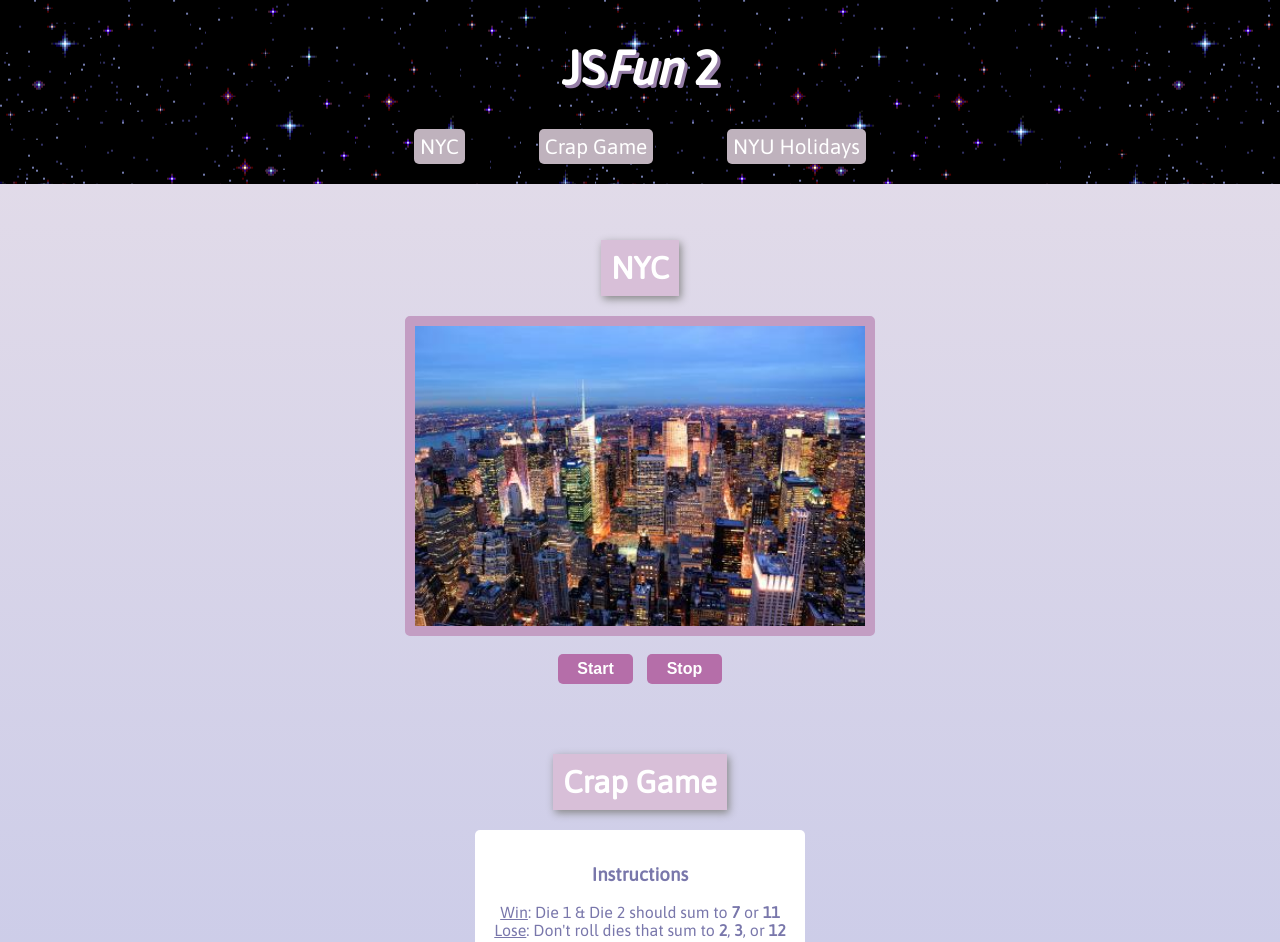
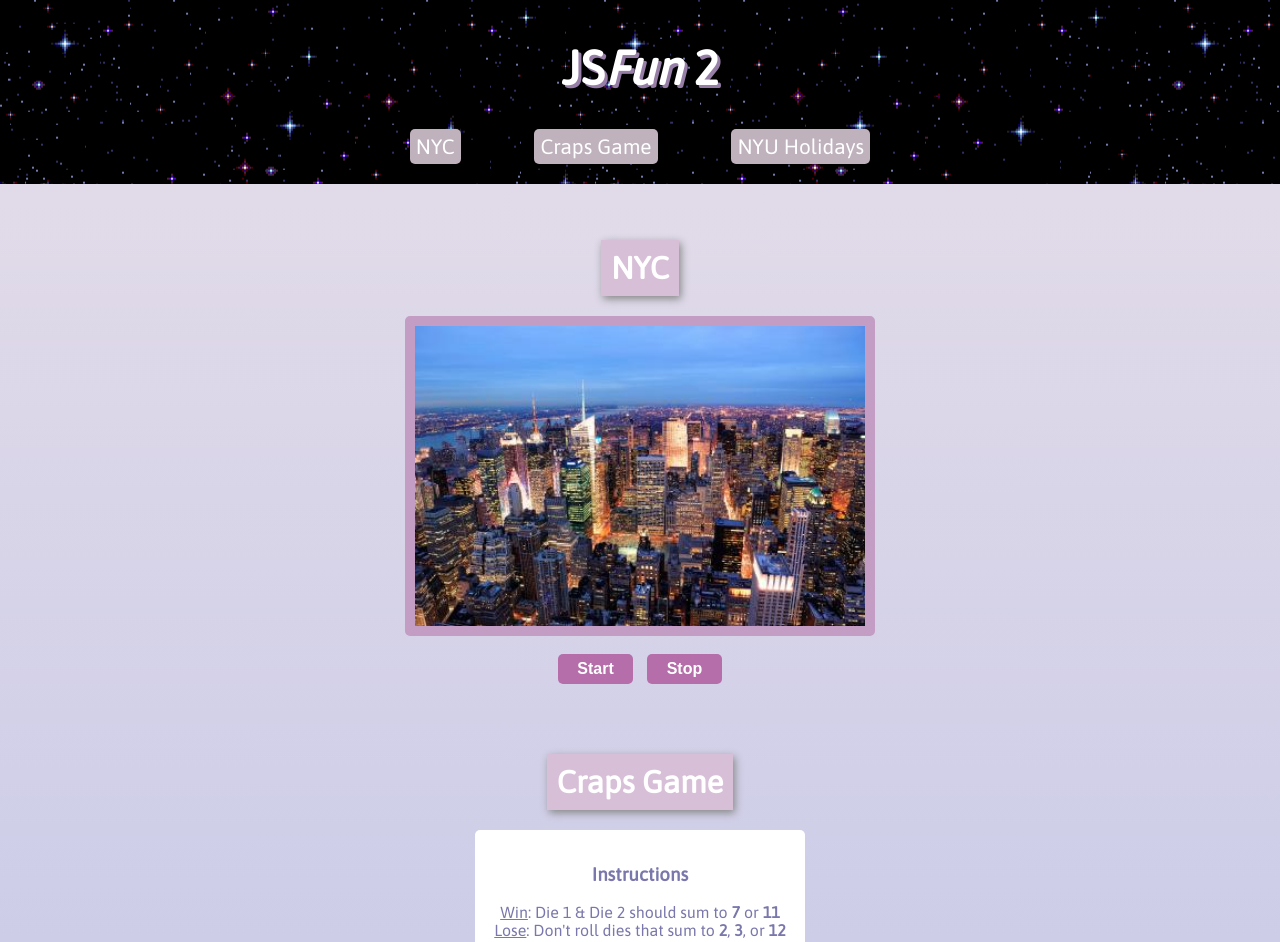
Before and after one commit to Jen-Lopez/Web-Development-F19, a PHP site: page /asg3/index.html in a window 1280 px wide. Shown: the top 942 px of the page. Run offline with PHP 8.4, Linux system fonts and the light colour scheme.

Commit message:
New project

```diff
--- a/asg3/index.html
+++ b/asg3/index.html
@@ -13,7 +13,7 @@
             <h1><span class = "head">JS<i>Fun</i> 2</span></h1>
             <ul>
                 <li> <a href="#nyc">NYC</a></li>
-                <li> <a href="#crap">Crap Game</a></li>
+                <li> <a href="#craps">Craps Game</a></li>
                 <li> <a href="#calendar">NYU Holidays</a></li>
             </ul>
         </nav>
@@ -33,8 +33,8 @@
 
 
 
-        <div class = "center" id = "crap">
-            <h2> <span class = "heading">Crap Game</span></h2>
+        <div class = "center" id = "craps">
+            <h2> <span class = "heading">Craps Game</span></h2>
 
             <div id = "instructions">
                 <h3>Instructions</h3>
@@ -54,7 +54,7 @@
                 <input type = "number" name="bet" min="1">
                 <p id = "show"></p>
                 <div class = "buttons">
-                    <button type = "submit" class = "button" value="Submit" onclick="crap()">Bet</button>
+                    <button type = "submit" class = "button" value="Submit" onclick="craps()">Bet</button>
                     <button type="reset" class = "button" onclick="resetDie()">Reset</button>
                 </div>
             </form>
--- a/asg3/main.js
+++ b/asg3/main.js
@@ -32,12 +32,12 @@ function stop() {
     clearTimeout(slides);
 }
 
-// CRAP GAME APP
+// CRAPS GAME APP
 var form = document.forms[0].elements;
 var dice = ['images/d1.png','images/d2.png','images/d3.png','images/d4.png','images/d5.png','images/d6.png'];
 var textfield = document.getElementById("show");
 
-function crap(){
+function craps(){
 
     var bet_in = form[0].value; // the bet input value
     if (bet_in >= 1){
--- a/asg3/style.css
+++ b/asg3/style.css
@@ -21,7 +21,7 @@ nav {
     border-radius: 5px;
 }
 
-nav ul, #crap ul{
+nav ul, #craps ul{
     list-style: none;
     padding: 0;
     text-align: center;
@@ -82,7 +82,7 @@ nav h1 {
     border: none;
 }
 
-#crap .button {
+#craps .button {
     margin: 0px 5px;
     display: inline-block;
 }
@@ -94,7 +94,7 @@ nav h1 {
     border: 10px #c39dc3 solid;
 }
 
-#nyc, #crap, #calendar {
+#nyc, #craps, #calendar {
     margin-bottom: 50px;
 }
 
```
Also changed, not shown: asg3/images/dog1.jpg (deleted), asg3/images/dog2.jpg (deleted), asg3/images/dog3.jpeg (deleted), asg3/images/dog4.jpg (deleted).
